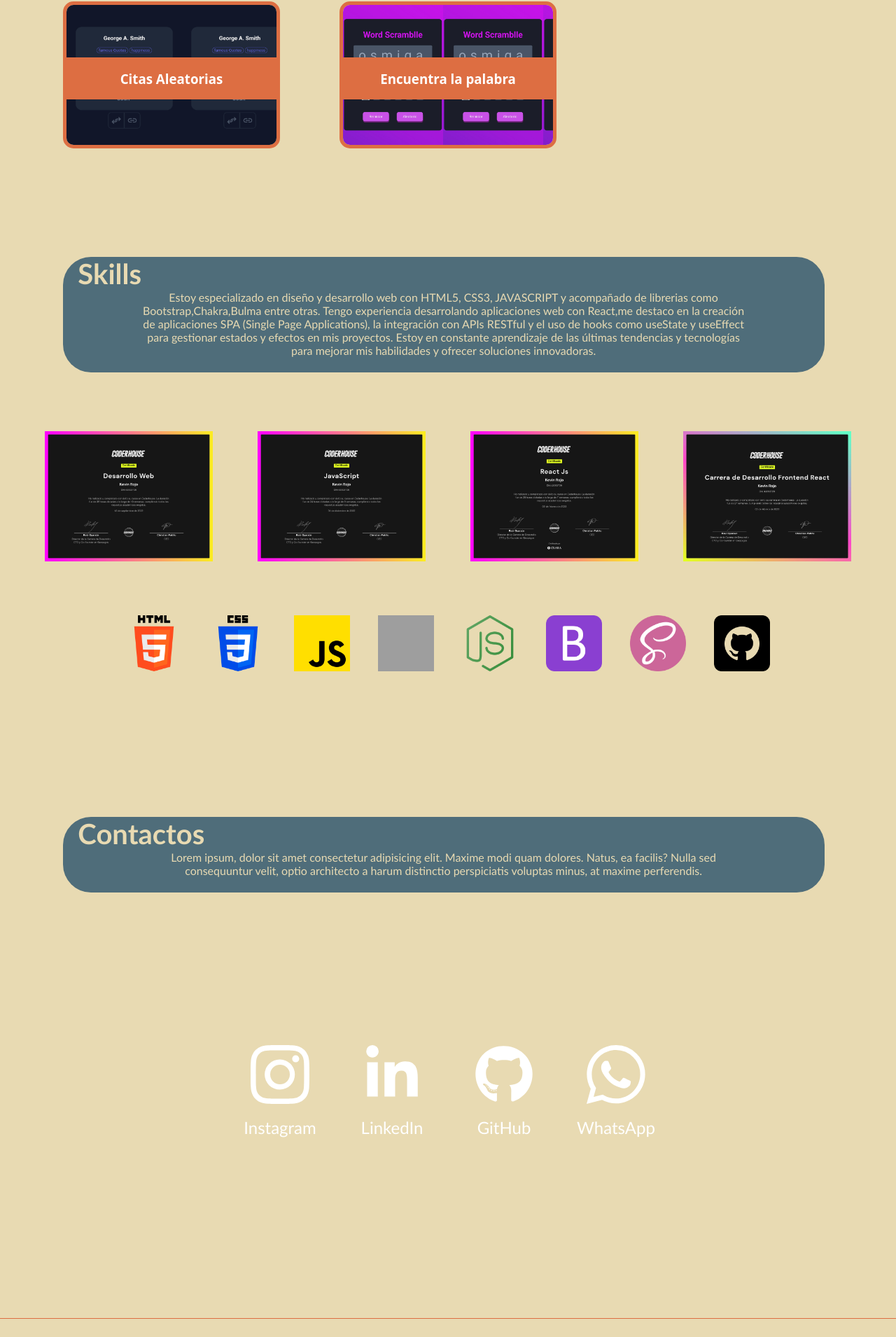
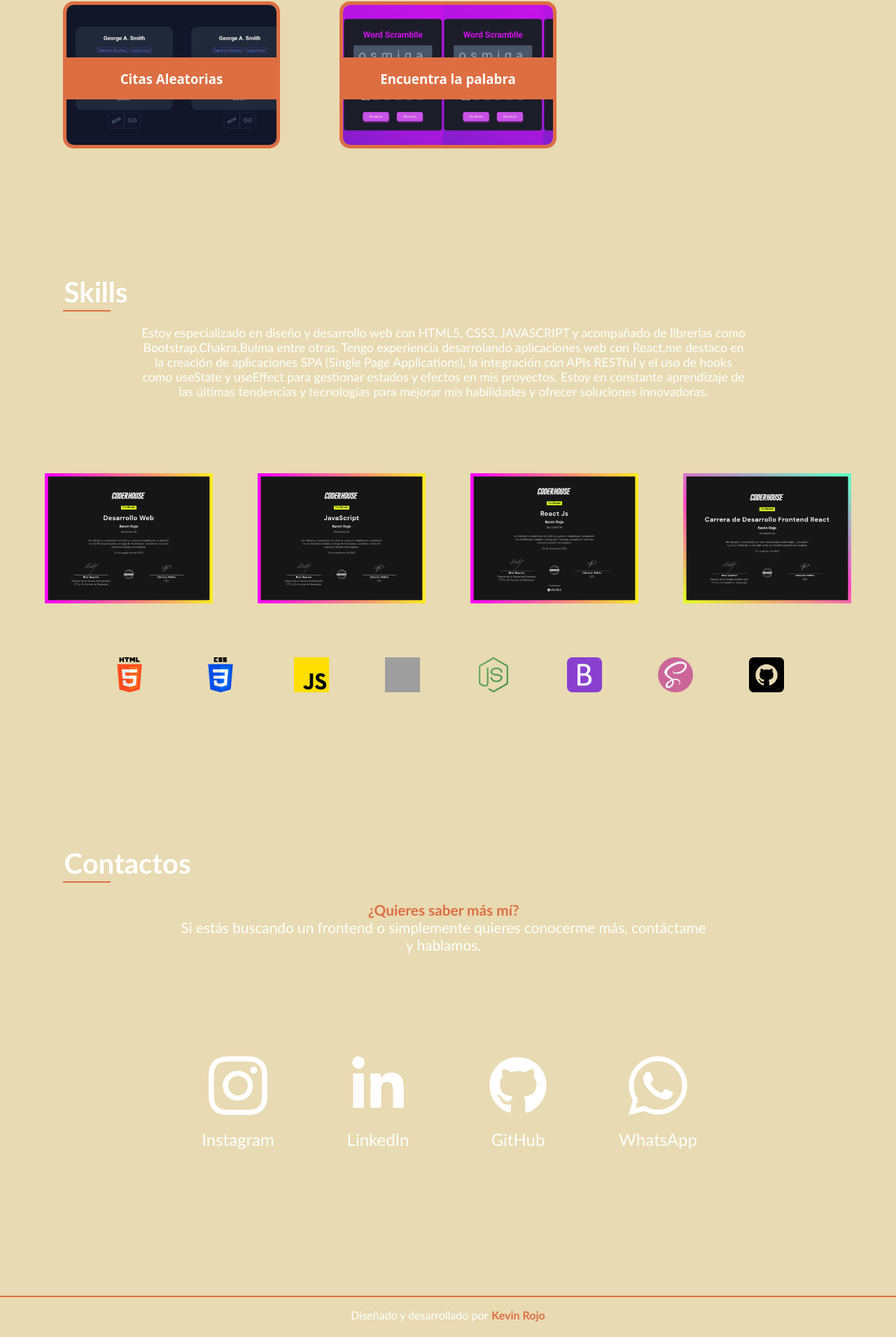
Before and after one commit to kevinjrojo/Portafolio, a React (Vite) app: page / in a window 1280 px wide. Shown: the part 2033-3943 px from the top of the page at 70% size. Built offline with nearby package versions, Linux system fonts and the light colour scheme; grey boxes are pictures that could not be loaded.

Commit message:
Falta vista movil

```diff
--- a/src/components/Contact.jsx
+++ b/src/components/Contact.jsx
@@ -5,10 +5,12 @@ export const Contact = () => {
       <article className="content-conctact-text">
         <strong className="title-contact">Contactos</strong>
         <p className="text-descriptions-contact">
-          Lorem ipsum, dolor sit amet consectetur adipisicing elit. Maxime modi
-          quam dolores. Natus, ea facilis? Nulla sed consequuntur velit, optio
-          architecto a harum distinctio perspiciatis voluptas minus, at maxime
-          perferendis.
+          <strong className="text-descriptions-contact-title">
+            ¿Quieres saber más mí?
+          </strong>
+          <br />
+          Si estás buscando un frontend o simplemente quieres conocerme más,
+          contáctame y hablamos.
         </p>
       </article>
       <div className="card-icon-contact">
@@ -88,9 +90,13 @@ export const Contact = () => {
         </a>
       </div>
       <hr className="content-conctact-footer" />
-      <strong className="content-conctact-footer-text">
-        Diseñado y desarrollado por Kevin Rojo
-      </strong>
+      <p className="content-conctact-footer-text">
+        Diseñado y desarrollado por{" "}
+        <strong className="content-conctact-footer-text-name">
+          {" "}
+          Kevin Rojo
+        </strong>
+      </p>
     </div>
   );
 };
--- a/src/styles/contact.css
+++ b/src/styles/contact.css
@@ -6,33 +6,41 @@
 }
 
 .content-conctact {
-  height: 100vh;
+  height: 80vh;
 }
 .content-conctact-text {
   width: 85%;
   margin-left: 7%;
   border-radius: 40px;
-  background-color: var(--target-button);
-  color: var(--background-color-page);
 }
 .title-contact {
   font-family: "Gill Sans", "Gill Sans MT", Calibri, "Trebuchet MS", sans-serif;
   font-size: 40px;
-  margin: 2%;
+  position: absolute;
+  left: 7%;
+  top: 405%;
+  color: white;
+  border-bottom: 2px var(--secondary-color) solid;
+  width: 5%;
+  padding: 2px;
 }
 .text-descriptions-contact {
-  font-size: 1em;
+  color: rgb(255, 255, 255);
+  font-size: 1.3em;
   text-align: center;
-  margin: auto;
-  padding-bottom: 2%;
-  width: 80%;
+  margin-left: 15%;
+  margin-top: 2%;
+  padding-bottom: 10%;
+  width: 70%;
+}
+.text-descriptions-contact-title {
+  color: var(--secondary-color);
 }
 .card-icon-contact {
   display: flex;
   place-content: center;
-  margin-top: 25vh;
-  gap: 5vh;
-  height: 50vh;
+  gap: 10vh;
+  height: 35vh;
 }
 
 .card-icon-contact svg {
@@ -50,6 +58,7 @@
 }
 .social-link1 {
   height: 15vh;
+
   width: 15vh;
 }
 .social-link3 {
@@ -148,12 +157,19 @@
 }
 
 .content-conctact-footer {
-  height: 1px;
+  height: 1.5px;
   background-color: var(--secondary-color);
   border: none;
+  margin-top: 10vh;
 }
 .content-conctact-footer-text {
-  text-align: center;
-  display: grid;
-  margin-top: 3vh;
+  color: white;
+
+  display: flex;
+  gap: 5px;
+  margin-top: 2vh;
+  justify-content: center;
 }
+.content-conctact-footer-text-name {
+  color: var(--secondary-color);
+}
--- a/src/styles/project.css
+++ b/src/styles/project.css
@@ -8,12 +8,12 @@
 .title {
   font-family: system-ui, -apple-system, BlinkMacSystemFont, "Segoe UI", Roboto,
     Oxygen, Ubuntu, Cantarell, "Open Sans", "Helvetica Neue", sans-serif;
-  color: var(--background-color-page);
-  background-color: var(--shaded-background);
+  color: white;
+  border-bottom: 2px var(--secondary-color) solid;
+  width: 5%;
   font-size: 40px;
-  padding: 5px;
+  padding: 2px;
   position: absolute;
-  border-radius: 10px;
   left: 7%;
   top: 205%;
 }
@@ -107,28 +107,30 @@
   margin-top: 10px;
   font-family: system-ui, -apple-system, BlinkMacSystemFont, "Segoe UI", Roboto,
     Oxygen, Ubuntu, Cantarell, "Open Sans", "Helvetica Neue", sans-serif;
-  color: var(--secondary-color);
-  background-color: var(--shaded-background);
-  border-radius: 10px;
+  color: var(--background-color-page);
+  border-bottom: 2px var(--background-color-page) solid;
   padding: 5px;
   text-decoration: none;
 }
 .card__link_app:hover {
   color: white;
+  border-bottom: 2px white solid;
+
   transition: 0.3s;
 }
 .card__link_code {
   margin-top: 10px;
   font-family: system-ui, -apple-system, BlinkMacSystemFont, "Segoe UI", Roboto,
     Oxygen, Ubuntu, Cantarell, "Open Sans", "Helvetica Neue", sans-serif;
-  color: var(--secondary-color);
-  background-color: var(--shaded-background);
-  border-radius: 10px;
+  color: var(--background-color-page);
+  border-bottom: 2px var(--background-color-page) solid;
+
   padding: 5px;
   text-decoration: none;
 }
 .card__link_code:hover {
   color: white;
+  border-bottom: 2px white solid;
   transition: 0.3s;
 }
 .projects-container-movil {
--- a/src/styles/studies.css
+++ b/src/styles/studies.css
@@ -10,27 +10,32 @@
   height: 100vh;
 }
 .text-conteiner-studies {
-  background-color: var(--target-button);
   width: 85%;
   margin-left: 7%;
   border-radius: 40px;
 }
 .title-studies {
-  color: var(--background-color-page);
+  width: 5%;
+  padding: 2px;
+  position: absolute;
+  left: 7%;
+  top: 303%;
   font-size: 40px;
-  margin: 2%;
+  color: white;
+  border-bottom: 2px var(--secondary-color) solid;
 }
 .description-studies {
-  font-size: 1em;
+  color: white;
+  font-size: 1.1em;
   text-align: center;
-  margin: auto;
+  margin-left: 10%;
+  margin-top: 9%;
   padding-bottom: 2%;
   width: 80%;
-  color: var(--background-color-page);
 }
 .conteiner-icon-studies {
   display: flex;
-  gap: 5vh;
+  gap: 10vh;
   justify-content: center;
   margin-top: 6%;
 }
@@ -42,7 +47,7 @@
 .logo-studies-bootstrap,
 .logo-studies-sass,
 .logo-studies-github {
-  max-width: 80px;
+  max-width: 50px;
 }
 
 .conteiner-certificates {
```
